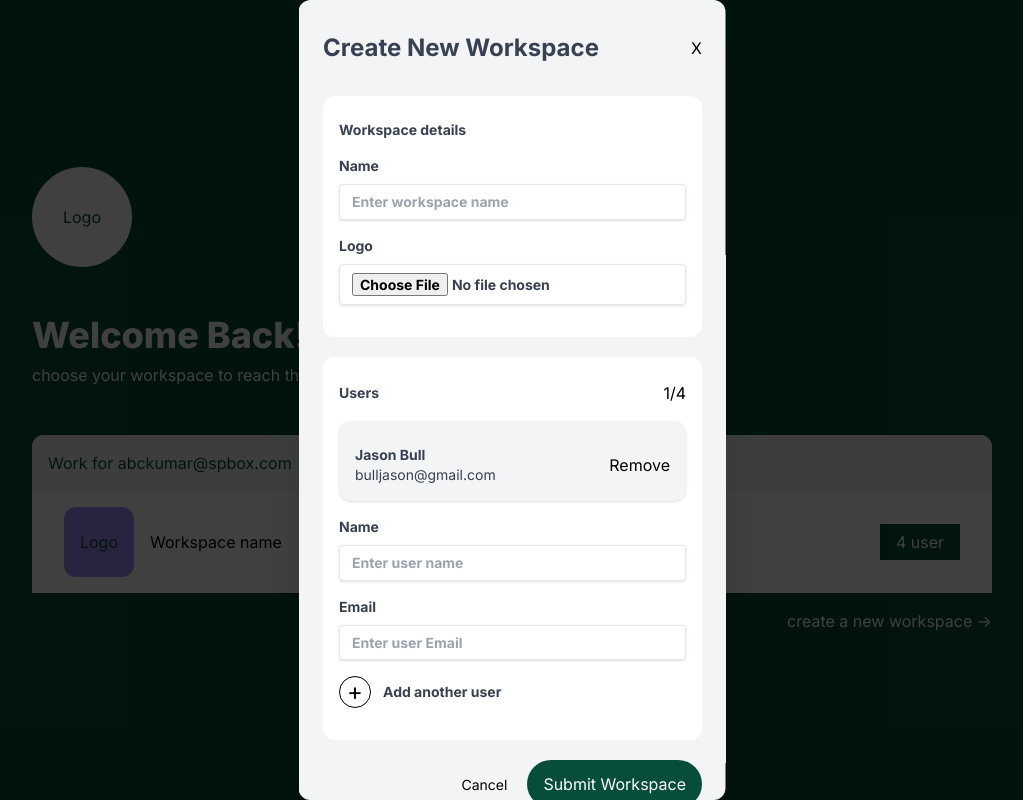
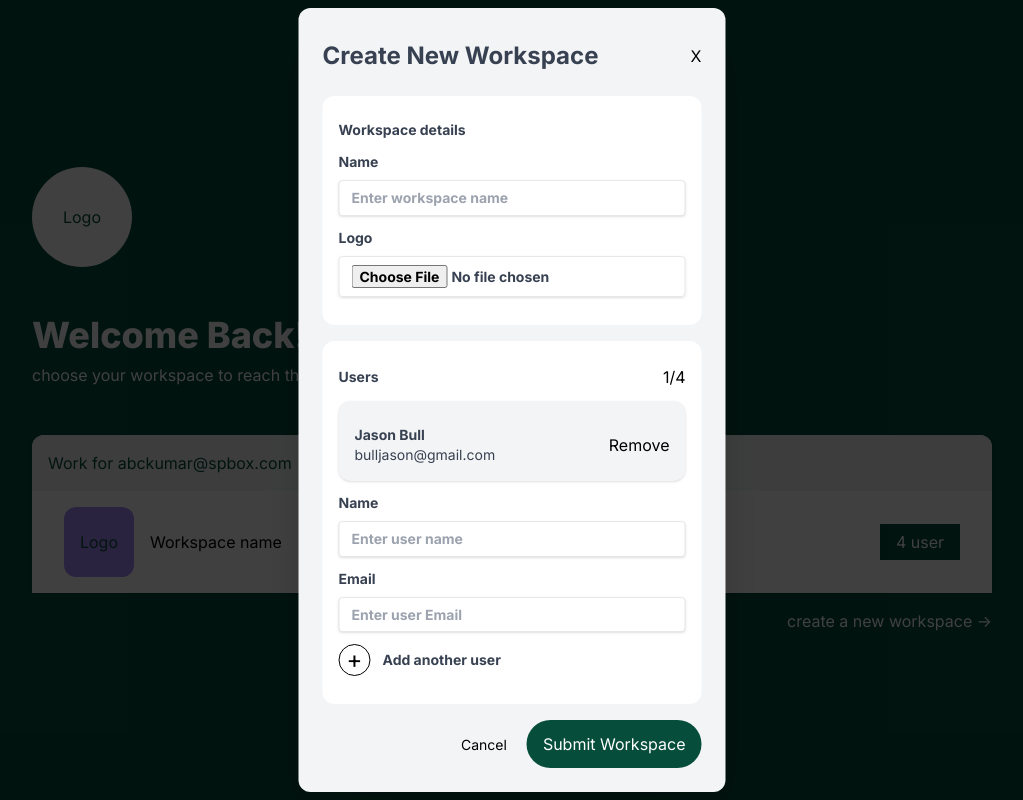
Before and after one commit to sarahabedelrazeq/quality-professionals-task, a Next.js app: page / in a window 1280 px wide. Shown: the whole page, without its empty margins (128-1151 px from the left). Built offline with nearby package versions, Linux system fonts and the light colour scheme.

Commit message:
ui details

```diff
--- a/src/components/CreateWorkspace.tsx
+++ b/src/components/CreateWorkspace.tsx
@@ -25,7 +25,7 @@ export default function CreateWorkspace() {
             }}
             className="fixed md:rounded-xl w-full h-full md:w-fit md:h-fit max-h-full overflow-y-auto bg-gray-100 shadow-2xl p-6 pt-8 text-black"
           >
-            <div className="mb-8 flex items-center justify-between">
+            <div className="mb-6 flex items-center justify-between">
               <div>
                 <p className="block text-gray-700 font-bold text-2xl">
                   Create New Workspace
@@ -36,14 +36,14 @@ export default function CreateWorkspace() {
               </div>
             </div>
 
-            <div className="mb-5 rounded-xl bg-white p-4 pt-6">
-              <div className="mb-4">
+            <div className="mb-4 rounded-xl bg-white p-4 pt-6">
+              <div className="mb-3">
                 <p className="block text-gray-700 text-sm font-bold">
                   Workspace details
                 </p>
               </div>
 
-              <div className="mb-4">
+              <div className="mb-3">
                 <label className="block text-gray-700 text-sm font-bold">
                   <div className="mb-2">Name</div>
                   <div>
@@ -57,7 +57,7 @@ export default function CreateWorkspace() {
                 </label>
               </div>
 
-              <div className="mb-4">
+              <div className="mb-3">
                 <label className="block text-gray-700 text-sm font-bold">
                   <div className="mb-2">Logo</div>
                   <div>
@@ -72,9 +72,9 @@ export default function CreateWorkspace() {
               </div>
             </div>
 
-            <div className="mb-5 rounded-xl bg-white p-4 pt-6">
-              <div className="mb-4">
-                <div className="flex items-center justify-between mb-4">
+            <div className="mb-4 rounded-xl bg-white p-4 pt-6">
+              <div className="mb-3">
+                <div className="flex items-center justify-between">
                   <div>
                     <p className="block text-gray-700 text-sm font-bold">
                       Users
@@ -84,7 +84,7 @@ export default function CreateWorkspace() {
                 </div>
               </div>
 
-              <div className="mb-4">
+              <div className="mb-3">
                 <ul>
                   <li className="rounded-xl bg-gray-100 shadow p-4 pt-6">
                     <div className="flex items-center justify-between">
@@ -106,7 +106,7 @@ export default function CreateWorkspace() {
                 </ul>
               </div>
 
-              <div className="mb-4">
+              <div className="mb-3">
                 <label className="block text-gray-700 text-sm font-bold">
                   <div className="mb-2">Name</div>
                   <div>
@@ -120,7 +120,7 @@ export default function CreateWorkspace() {
                 </label>
               </div>
 
-              <div className="mb-4">
+              <div className="mb-3">
                 <label className="block text-gray-700 text-sm font-bold">
                   <div className="mb-2">Email</div>
                   <div>
@@ -134,7 +134,7 @@ export default function CreateWorkspace() {
                 </label>
               </div>
 
-              <div className="mb-4 flex items-center gap-3">
+              <div className="mb-3 flex items-center gap-3">
                 <button className="rounded-full w-8 h-8 text-2xl border border-black">
                   <div className="flex justify-center items-center">
                     <div style={{ lineHeight: 1 }}>+</div>
@@ -148,7 +148,9 @@ export default function CreateWorkspace() {
 
             <div className="flex justify-end gap-3 md:gap-5 items-center">
               <div>
-                <button className="text-sm">Cancel</button>
+                <button className="text-sm" onClick={() => setOpen(false)}>
+                  Cancel
+                </button>
               </div>
               <div>
                 <button className="py-3 px-4 bg-emerald-900 text-white rounded-3xl">
```
